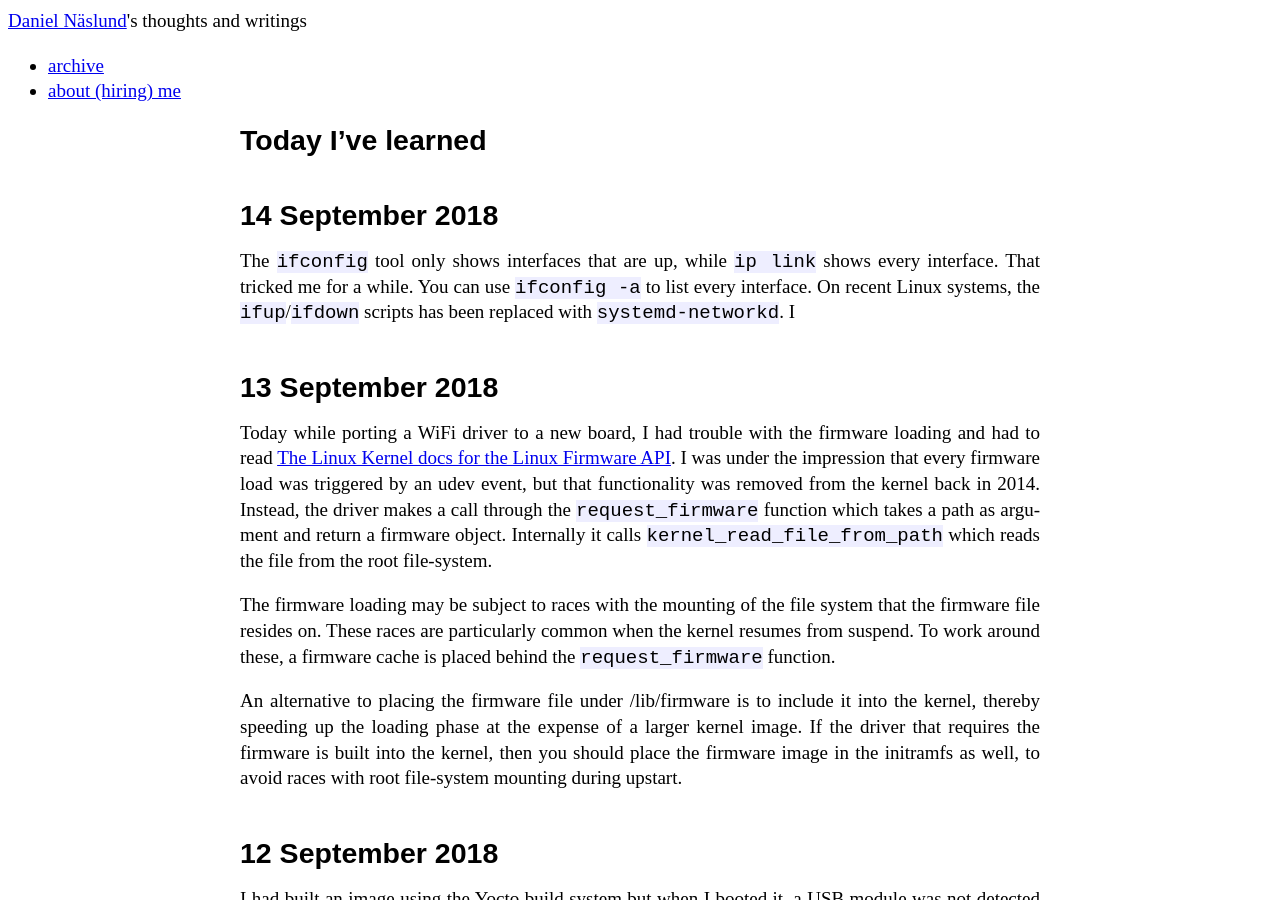
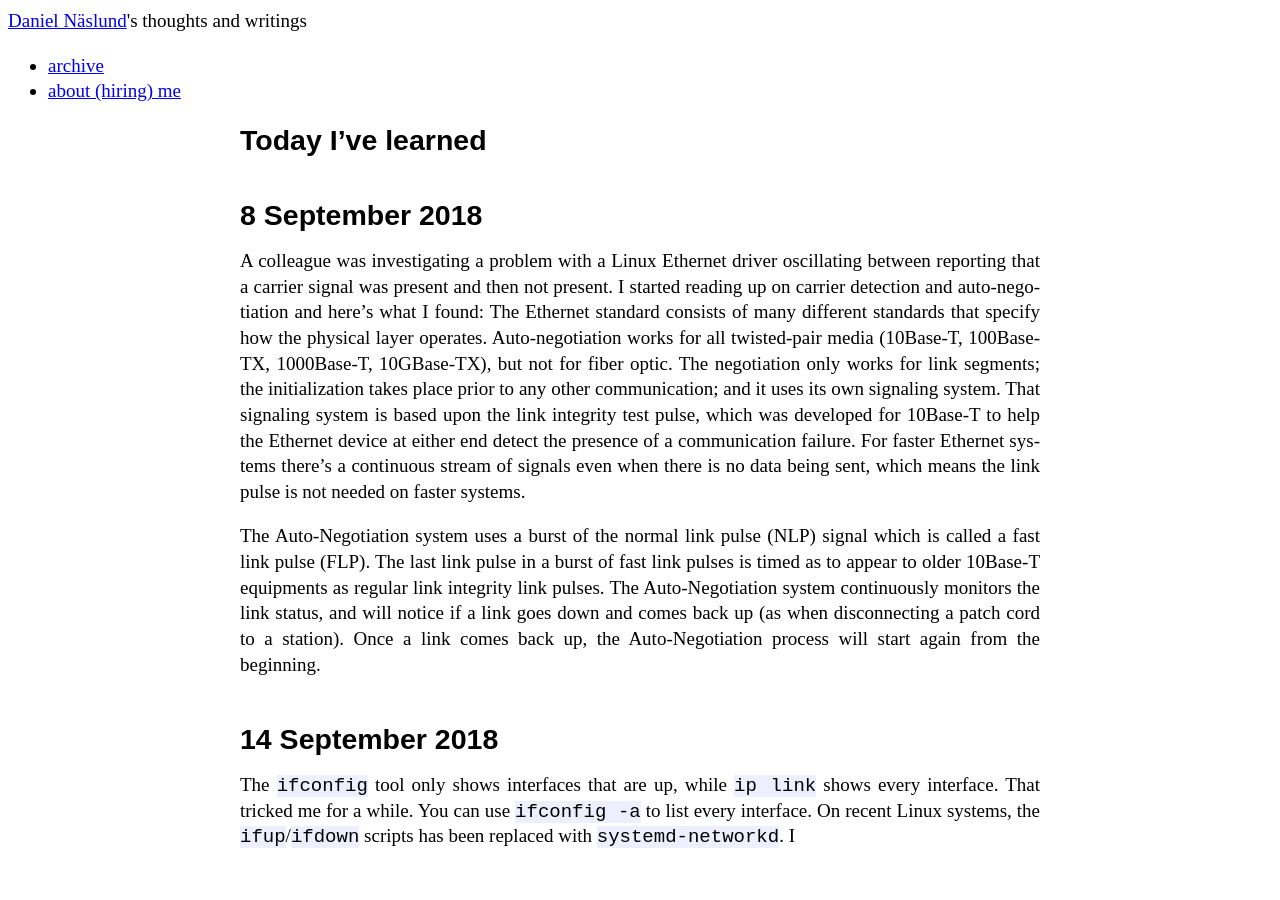
Before and after one commit to dannas/dannas.github.com, a Jekyll site: the page built from TIL.markdown, in a window 1280 px wide and 900 px high. Built offline with Jekyll 4.4.1, drawn with Linux system fonts in a browser that asks for light colours.

Commit message:
Yet another TIL

```diff
--- a/TIL.markdown
+++ b/TIL.markdown
@@ -4,6 +4,12 @@ title: TIL - Today I've Learned
 use_math: true
 ---
 # Today I've learned
+
+## 8 September 2018
+
+A colleague was investigating a problem with a Linux Ethernet driver oscillating between reporting that a carrier signal was present and then not present. I started reading up on carrier detection and auto-negotiation and here's what I found: The Ethernet standard consists of many different standards that specify how the physical layer operates. Auto-negotiation works for all twisted-pair media (10Base-T, 100Base-TX, 1000Base-T, 10GBase-TX), but not for fiber optic. The negotiation only works for link segments; the initialization takes place prior to any other communication; and it uses its own signaling system. That signaling system is based upon the link integrity test pulse, which was developed for 10Base-T to help the Ethernet device at either end detect the presence of a communication failure. For faster Ethernet systems there's a continuous stream of signals even when there is no data being sent, which means the link pulse is not needed on faster systems.
+
+The Auto-Negotiation system uses a burst of the normal link pulse (NLP) signal which is called a fast link pulse (FLP). The last link pulse in a burst of fast link pulses is timed as to appear to older 10Base-T equipments as regular link integrity link pulses. The Auto-Negotiation system continuously monitors the link status, and will notice if a link goes down and comes back up (as when disconnecting a patch cord to a station). Once a link comes back up, the Auto-Negotiation process will start again from the beginning.
 
 ## 14 September 2018
 
```
